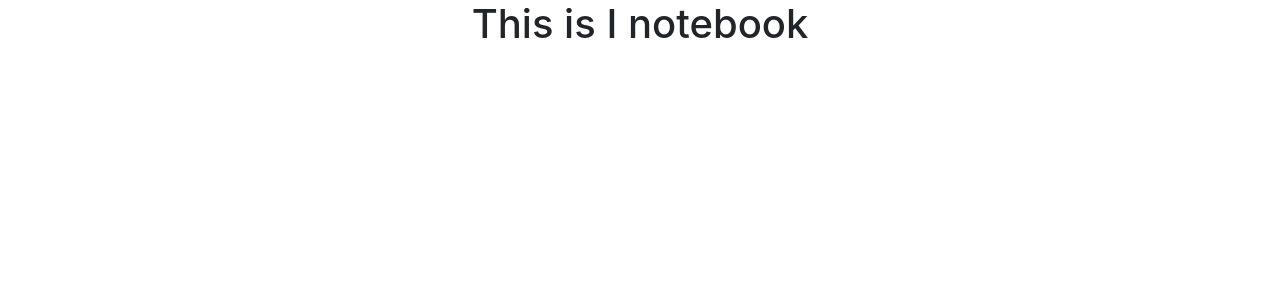
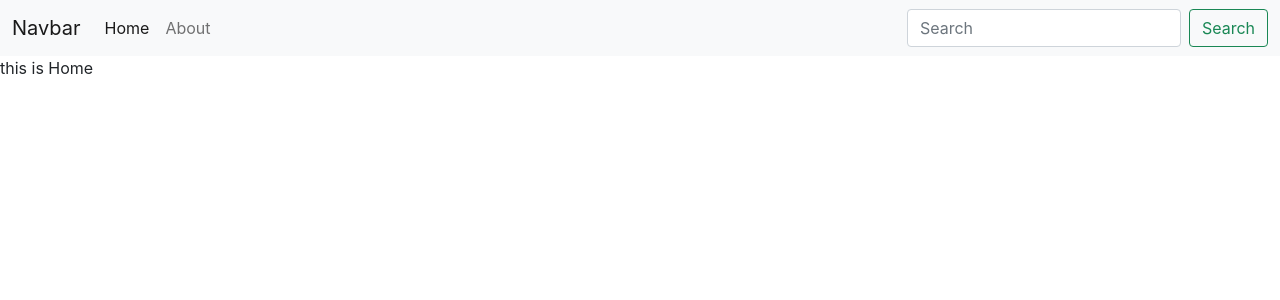
Before and after one commit to Siddid-Soni/inotebook, a React (Create React App) app: page / in a window 1280 px wide. Shown: the top 300 px of the page. Built offline with nearby package versions, Linux system fonts and the light colour scheme; the HTML template or start-up script is replaced by a standard one.

Commit message:
setting up routes

```diff
--- a/src/App.js
+++ b/src/App.js
@@ -1,10 +1,24 @@
 import './App.css';
+import {
+  BrowserRouter,
+  Routes,
+  Route
+} from "react-router-dom";
+import Navbar from './components/Navbar';
+import Home from './components/Home';
+import About from './components/About';
 
 function App() {
   return (
-    <div className="App">
-      <h1>This is I notebook</h1>
-    </div>
+    <>
+      <BrowserRouter>
+        <Navbar />
+        <Routes>
+          <Route path="/" element={<Home />} />
+          <Route path="/about" element={<About />} />
+        </Routes>
+    </BrowserRouter>
+    </>
   );
 }
 
--- a/src/components/Navbar.js
+++ b/src/components/Navbar.js
@@ -1,10 +1,30 @@
 import React from 'react'
+import {Link} from 'react-router-dom'
 
 const Navbar = () => {
     return (
-        <div>
-            This is Navbar
-        </div>
+        <nav className="navbar navbar-expand-lg navbar-light bg-light">
+            <div className="container-fluid">
+                <Link className="navbar-brand" to="/">Navbar</Link>
+                <button className="navbar-toggler" type="button" data-bs-toggle="collapse" data-bs-target="#navbarSupportedContent" aria-controls="navbarSupportedContent" aria-expanded="false" aria-label="Toggle navigation">
+                <span className="navbar-toggler-icon"></span>
+                </button>
+                <div className="collapse navbar-collapse" id="navbarSupportedContent">
+                <ul className="navbar-nav me-auto mb-2 mb-lg-0">
+                    <li className="nav-item">
+                    <Link className="nav-link active" aria-current="page" to="/">Home</Link>
+                    </li>
+                    <li className="nav-item">
+                    <Link className="nav-link" to="/about">About</Link>
+                    </li>
+                </ul>
+                <form className="d-flex">
+                    <input className="form-control me-2" type="search" placeholder="Search" aria-label="Search" />
+                    <button className="btn btn-outline-success" type="submit">Search</button>
+                </form>
+                </div>
+            </div>
+        </nav>
     )
 }
 
```
